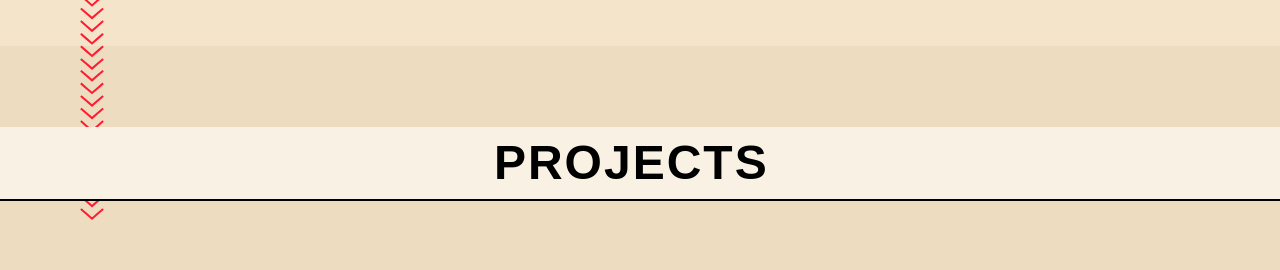
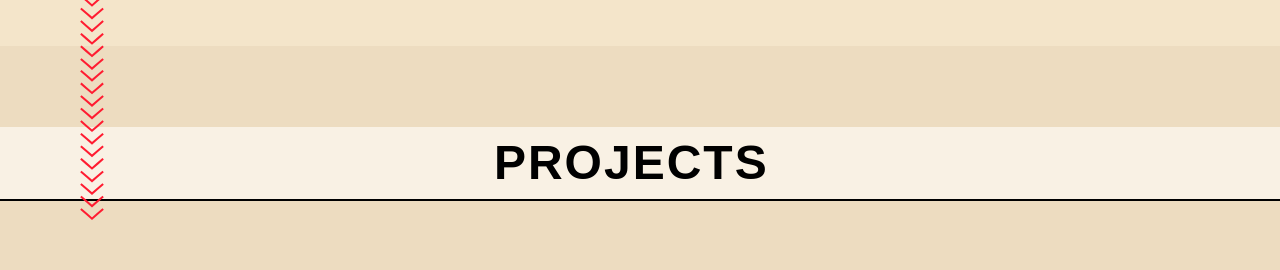
Before and after one commit to kevrog21/Portfolio-React, a React (Create React App) app: page / in a window 1280 px wide. Shown: the part 802-1072 px from the top of the page. Built offline with nearby package versions, Linux system fonts and the light colour scheme.

Commit message:
fixed arrow layer issue on homescreen

```diff
--- a/src/index.css
+++ b/src/index.css
@@ -1229,7 +1229,7 @@ footer {
 
 	.downward_arrows2 {
 		display: inherit;
-		z-index: 3;
+		z-index: 4;
 	}
 
 
```
